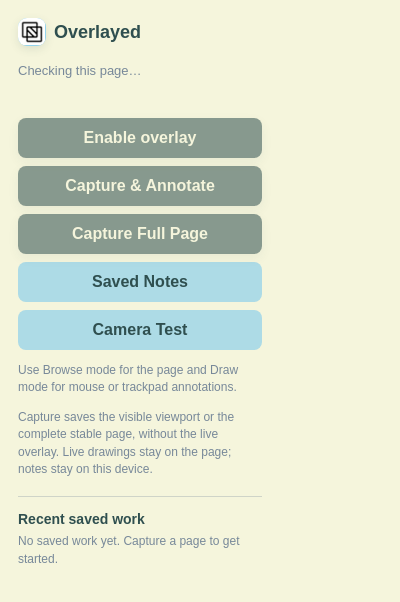
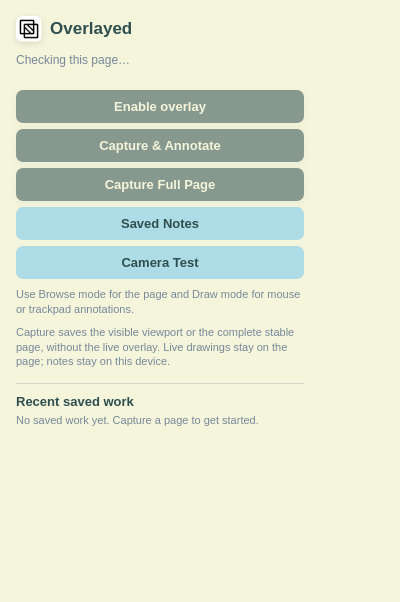
Before and after one commit to Soura149/Extension_Buildathon, a browser extension: page popup/popup.html in a window 400 px wide. Drawn offline with Linux system fonts and the light colour scheme.

Commit message:
ui fixed

```diff
--- a/popup/popup.css
+++ b/popup/popup.css
@@ -18,49 +18,56 @@
   box-sizing: border-box;
 }
 
+html,
 body {
-  width: 280px;
+  width: 320px;
+  min-width: 320px;
+  max-width: 320px;
   margin: 0;
+  padding: 0;
+  overflow-x: hidden;
+  background: var(--color-bg-base);
 }
 
 .popup {
-  padding: 18px;
+  width: 100%;
+  padding: 16px;
+  box-sizing: border-box;
 }
 
 .brand {
   display: flex;
   align-items: center;
   gap: 8px;
-  font-size: 18px;
+  font-size: 17px;
   font-weight: 700;
+  color: var(--color-text-primary);
 }
 
 .brand-mark {
-  display: grid;
-  width: 28px;
-  height: 28px;
-  place-items: center;
-  border-radius: 9px;
-  background: var(--color-accent-primary);
-  color: var(--color-text-primary);
-  box-shadow: 0 3px 10px rgba(47, 79, 79, 0.12);
+  width: 26px;
+  height: 26px;
+  object-fit: contain;
+  border-radius: 6px;
+  box-shadow: 0 2px 6px rgba(47, 79, 79, 0.15);
 }
 
 .status {
-  min-height: 36px;
-  margin: 16px 0 12px;
+  min-height: 24px;
+  margin: 10px 0 8px;
   color: var(--color-text-muted);
-  font-size: 13px;
-  line-height: 1.4;
+  font-size: 12px;
+  line-height: 1.35;
 }
 
 button {
   width: 100%;
-  margin-top: 8px;
+  margin-top: 6px;
   border: 1px solid transparent;
-  border-radius: 8px;
-  padding: 10px 12px;
+  border-radius: 7px;
+  padding: 8px 10px;
   font: inherit;
+  font-size: 13px;
   font-weight: 700;
   cursor: pointer;
   transition: background 0.15s ease, border-color 0.15s ease, transform 0.1s ease;
@@ -78,73 +85,115 @@ button:disabled {
 .primary {
   background: #2F4F4F;
   color: #F5F5DC;
-  box-shadow: 0 4px 12px rgba(47, 79, 79, 0.12);
+  box-shadow: 0 2px 8px rgba(47, 79, 79, 0.12);
 }
 
 .primary:hover:not(:disabled) {
   background: #233b3b;
 }
 
-.secondary { background: #ADDBE6; color: #2F4F4F; }
-.secondary:hover:not(:disabled) { background: #87CEEB; }
-button:focus-visible { outline: 3px solid #87CEEB; outline-offset: 2px; }
+.secondary {
+  background: #ADDBE6;
+  color: #2F4F4F;
+}
+
+.secondary:hover:not(:disabled) {
+  background: #87CEEB;
+}
+
+button:focus-visible {
+  outline: 2px solid #87CEEB;
+  outline-offset: 2px;
+}
 
 .hint {
-  margin: 12px 0 0;
+  margin: 8px 0 0;
   color: var(--color-text-muted);
-  font-size: 12px;
-  line-height: 1.45;
+  font-size: 11px;
+  line-height: 1.35;
 }
 
 .recent-work {
-  margin-top: 18px;
-  border-top: 1px solid rgba(119, 136, 153, 0.3);
-  padding-top: 14px;
+  margin-top: 14px;
+  border-top: 1px solid rgba(119, 136, 153, 0.28);
+  padding-top: 10px;
 }
 
 .recent-work h2 {
   margin: 0;
   color: #2F4F4F;
-  font-size: 14px;
+  font-size: 13px;
+  font-weight: 700;
 }
 
 .recent-work .hint {
   min-height: 0;
-  margin: 6px 0 0;
+  margin: 4px 0 0;
 }
 
 .recent-list {
-  display: grid;
-  gap: 6px;
-  margin: 10px 0 0;
+  display: flex;
+  flex-direction: column;
+  gap: 5px;
+  margin: 8px 0 0;
   padding: 0;
   list-style: none;
+  max-height: 120px;
+  overflow-y: auto;
+  overflow-x: hidden;
+}
+
+.recent-list::-webkit-scrollbar {
+  width: 4px;
+}
+
+.recent-list::-webkit-scrollbar-thumb {
+  background: rgba(119, 136, 153, 0.35);
+  border-radius: 4px;
 }
 
 .recent-item {
   display: flex;
   align-items: center;
   gap: 6px;
+  width: 100%;
+  box-sizing: border-box;
 }
 
 .recent-item button {
-  width: auto;
-  min-width: 0;
   margin-top: 0;
-  padding: 7px 8px;
+  padding: 6px 8px;
   font-size: 11px;
 }
 
 .recent-open {
-  flex: 1;
+  flex: 1 1 auto;
+  min-width: 0;
+  width: 0;
   overflow: hidden;
   text-align: left;
   text-overflow: ellipsis;
   white-space: nowrap;
+  background: #FFFFFF;
+  border: 1px solid rgba(119, 136, 153, 0.35);
+  color: #2F4F4F;
+  font-weight: 500;
+}
+
+.recent-open:hover:not(:disabled) {
+  border-color: #87CEEB;
+  background: #FAF9EE;
 }
 
 .recent-delete {
   flex: 0 0 auto;
+  width: auto;
   background: #FFFFFF;
+  border: 1px solid rgba(224, 67, 55, 0.3);
   color: #e04337;
 }
+
+.recent-delete:hover:not(:disabled) {
+  background: #ffeeee;
+  border-color: #e04337;
+}
```
